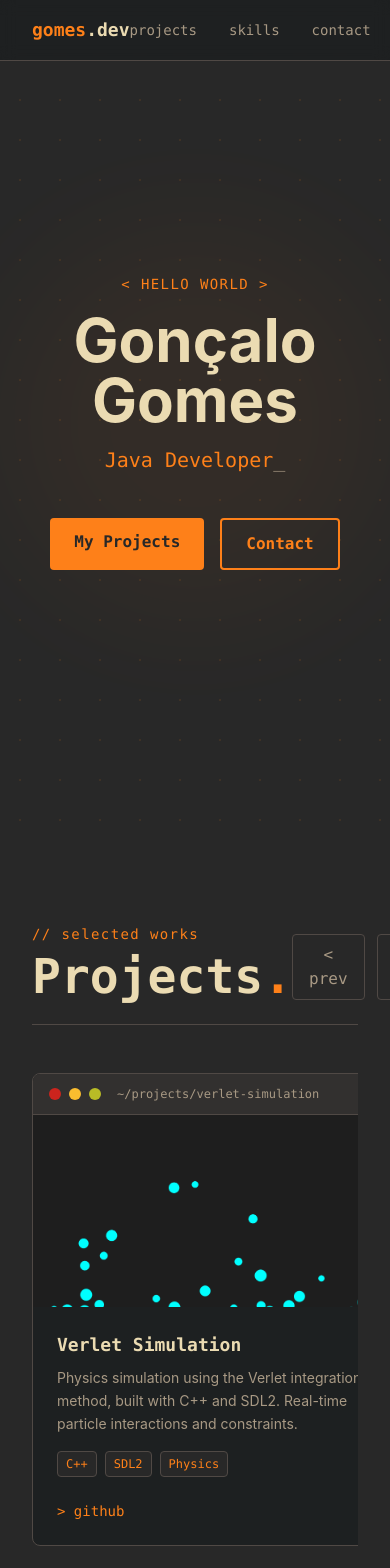
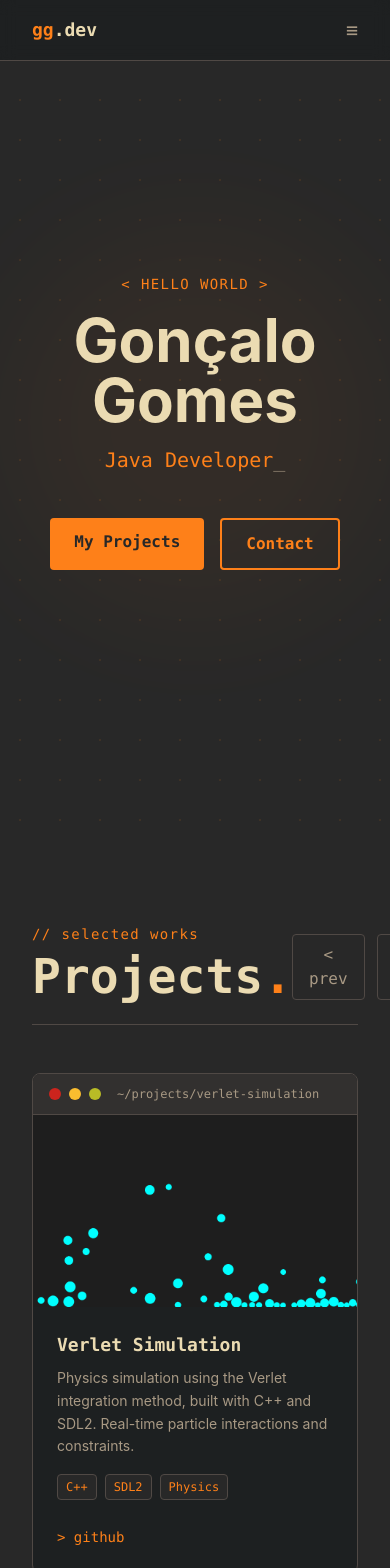
Before and after one commit to GonZiin/website-portfolio, a React (Vite) app: page / in a window 390 px wide. Shown: the top 1568 px of the page. Built offline with nearby package versions, Linux system fonts and the light colour scheme.

Commit message:
fix: mobile error fix

```diff
--- a/src/components/Navbar.jsx
+++ b/src/components/Navbar.jsx
@@ -1,21 +1,26 @@
-import { motion } from 'framer-motion'
+import { useState } from 'react'
+import { motion, AnimatePresence } from 'framer-motion'
 
 function Navbar() {
+  const [open, setOpen] = useState(false)
+
   return (
     <motion.nav
       initial={{ y: -50, opacity: 0 }}
       animate={{ y: 0, opacity: 1 }}
       transition={{ duration: 0.5 }}
-      className="fixed top-0 left-0 right-0 z-50 flex justify-between items-center px-8 py-4 bg-[#1d2021]/90 backdrop-blur-sm border-b border-[#504945]"
+      className="fixed top-0 left-0 right-0 z-50 bg-[#1d2021]/90 backdrop-blur-sm border-b border-[#504945]"
     >
+      <div className="flex justify-between items-center px-8 py-4">
         <motion.span
           whileHover={{ scale: 1.05 }}
           className="text-[#fe8019] font-mono font-bold text-lg cursor-pointer"
         >
-        gomes<span className="text-[#ebdbb2]">.dev</span>
+          gg<span className="text-[#ebdbb2]">.dev</span>
         </motion.span>
 
-      <div className="flex gap-8">
+        {/* desktop */}
+        <div className="hidden md:flex gap-8">
           {['projects', 'skills', 'contact'].map((item) => (
             <a
               key={item}
@@ -26,6 +31,38 @@ function Navbar() {
             </a>
           ))}
         </div>
+
+        {/* mobile burger */}
+        <button
+          onClick={() => setOpen(!open)}
+          className="md:hidden text-[#a89984] font-mono text-xl hover:text-[#fe8019] transition-colors"
+        >
+          {open ? 'x' : '≡'}
+        </button>
+      </div>
+
+      {/* mobile menu */}
+      <AnimatePresence>
+        {open && (
+          <motion.div
+            initial={{ opacity: 0, height: 0 }}
+            animate={{ opacity: 1, height: 'auto' }}
+            exit={{ opacity: 0, height: 0 }}
+            className="md:hidden border-t border-[#504945] overflow-hidden"
+          >
+            {['projects', 'skills', 'contact'].map((item) => (
+              <a
+                key={item}
+                href={`#${item}`}
+                onClick={() => setOpen(false)}
+                className="block px-8 py-4 text-[#a89984] font-mono text-sm hover:text-[#fe8019] hover:bg-[#282828] transition-colors"
+              >
+                {'>'} {item}
+              </a>
+            ))}
+          </motion.div>
+        )}
+      </AnimatePresence>
     </motion.nav>
   )
 }
--- a/src/components/ProjectCard.jsx
+++ b/src/components/ProjectCard.jsx
@@ -7,19 +7,19 @@ function ProjectCard({ name, description, link, tech, index, image }) {
       whileInView={{ opacity: 1, y: 0 }}
       viewport={{ once: true }}
       transition={{ duration: 0.5, delay: index * 0.1 }}
-      className="flex-shrink-0 w-96 bg-[#1d2021] rounded-lg overflow-hidden border border-[#504945] hover:border-[#fe8019] transition-all duration-300 group"
+      className="w-full bg-[#1d2021] rounded-lg overflow-hidden border border-[#504945] hover:border-[#fe8019] transition-all duration-300 group"
     >
       {/* barra de terminal */}
       <div className="flex items-center gap-2 px-4 py-3 bg-[#32302f] border-b border-[#504945]">
-        <span className="w-3 h-3 rounded-full bg-[#cc241d]" />
-        <span className="w-3 h-3 rounded-full bg-[#fabd2f]" />
-        <span className="w-3 h-3 rounded-full bg-[#b8bb26]" />
-        <span className="text-[#a89984] font-mono text-xs ml-2">
+        <span className="w-3 h-3 rounded-full bg-[#cc241d] flex-shrink-0" />
+        <span className="w-3 h-3 rounded-full bg-[#fabd2f] flex-shrink-0" />
+        <span className="w-3 h-3 rounded-full bg-[#b8bb26] flex-shrink-0" />
+        <span className="text-[#a89984] font-mono text-xs ml-2 truncate">
           ~/projects/{name.toLowerCase().replace(/ /g, '-')}
         </span>
       </div>
 
-      {/* imagem com overlay */}
+      {/* imagem */}
       <div className="relative h-48 overflow-hidden">
         {image ? (
           <img
@@ -41,7 +41,6 @@ function ProjectCard({ name, description, link, tech, index, image }) {
             </span>
           </div>
         )}
-        {/* overlay laranja no hover */}
         <div className="absolute inset-0 bg-[#fe8019] opacity-0 group-hover:opacity-10 transition-opacity duration-300" />
       </div>
 
@@ -52,7 +51,6 @@ function ProjectCard({ name, description, link, tech, index, image }) {
         </h3>
         <p className="text-[#a89984] text-sm leading-relaxed mb-4">{description}</p>
 
-        {/* tech tags */}
         <div className="flex gap-2 flex-wrap mb-6">
           {tech.map((t) => (
             <span key={t} className="text-xs bg-[#282828] text-[#fe8019] font-mono px-2 py-1 rounded border border-[#504945]">
@@ -61,8 +59,6 @@ function ProjectCard({ name, description, link, tech, index, image }) {
           ))}
         </div>
 
-        {/* link */}
-        <div className="flex gap-4">
         {link.startsWith('http') ? (
           <motion.a
             href={link}
@@ -77,7 +73,6 @@ function ProjectCard({ name, description, link, tech, index, image }) {
           <span className="text-[#504945] font-mono text-sm">{'>'} not open source</span>
         )}
       </div>
-      </div>
     </motion.div>
   )
 }
```
Lines whose indentation alone changed are shown as unchanged.
